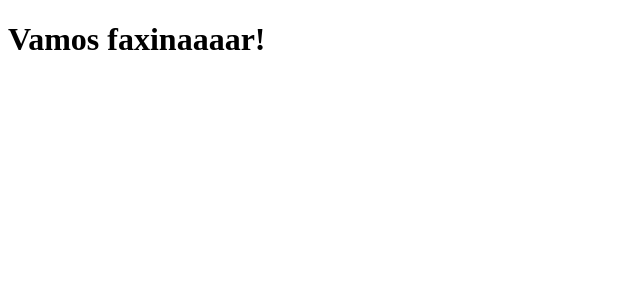
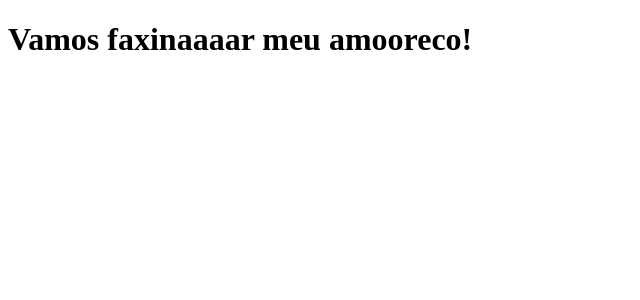
Before and after one commit to pedrodiniz29/LetPsic, a Next.js app: page / in a window 1280 px wide. Shown: the top 300 px of the page, without its empty margins (0-640 px from the left). Built offline with nearby package versions, Linux system fonts and the light colour scheme.

Commit message:
Nova mensagem

```diff
--- a/pages/index.js
+++ b/pages/index.js
@@ -1,5 +1,5 @@
 function Home () {
-    return <h1>Vamos faxinaaaar!</h1>
+    return <h1>Vamos faxinaaaar meu amooreco!</h1>
 }
 
 export default Home;
```
